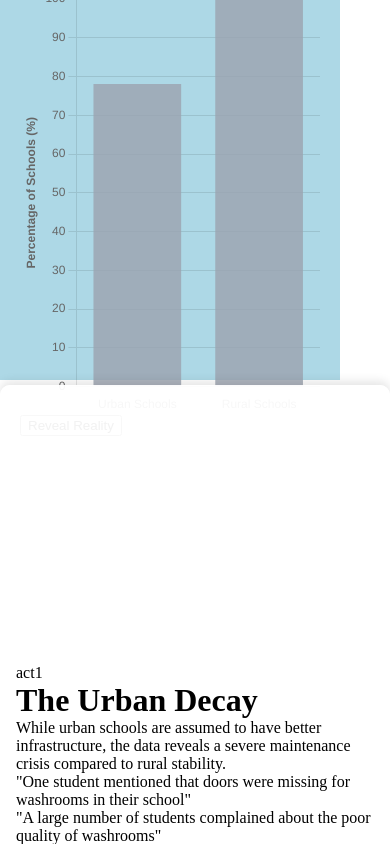
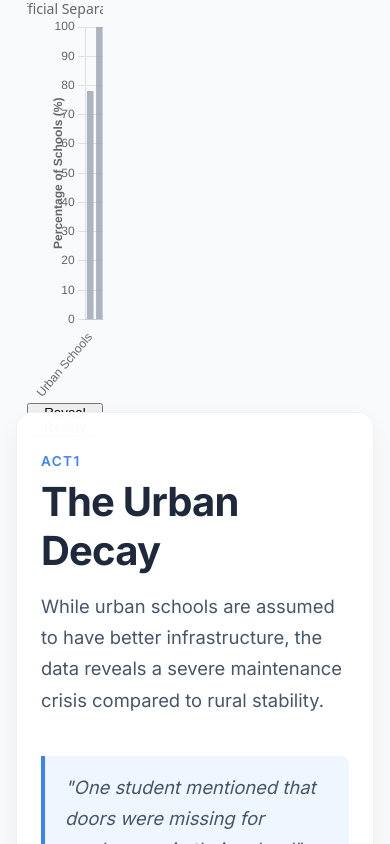
Before and after one commit to JaivirajSingh/edu-research-dashboard, a React (Vite) app: page / in a window 390 px wide. Shown: the top 844 px of the page. Built offline with nearby package versions, Linux system fonts and the light colour scheme.

Commit message:
Change css

```diff
--- a/src/App.css
+++ b/src/App.css
@@ -1,28 +1,78 @@
+/*Import a Professional Font */
+@import url('https://fonts.googleapis.com/css2?family=Inter:wght@300;400;600;700&display=swap');
+
 * {
     margin: 0;
+    padding: 0;
+    box-sizing: border-box;
 }
 
+body {
+    font-family: 'Inter', sans-serif;
+    background-color: #f8fafc;
+    color: #0f172a;
+}
+
+/*The Main Layout */
 .master {
     display: grid;
     grid-template-columns: 1fr 1fr;
     align-items: start;
-    gap: 5px;
-    max-width: 100vw;
+    gap: 2rem;
+    max-width: 1200px; /* Constrain the width on massive monitors */
+    margin: 0 auto; /* Center the whole dashboard */
 }
 
+/*Narrative Column */
 .left {
-    padding: 1rem;
+    padding: 2rem;
 }
 
+/*Floating Narrative Cards */
 .story-section {
-    min-height: 100vh; /* Forces each act to be a full screen tall */
+    min-height: 100vh;
     display: flex;
     flex-direction: column;
     justify-content: center;
     padding-bottom: 20vh;
-    margin: 10px;
 }
 
+.story-section h1 {
+    font-size: 2.5rem;
+    font-weight: 700;
+    margin-bottom: 1rem;
+    color: #1e293b;
+    letter-spacing: -0.02em;
+}
+
+.story-section p {
+    font-size: 1.15rem;
+    line-height: 1.7; /* Crucial for reading long paragraphs */
+    color: #475569;
+    margin-bottom: 1.5rem;
+}
+
+.story-section blockquote {
+    border-left: 4px solid #3b82f6;
+    padding-left: 1.25rem;
+    margin-top: 1rem;
+    font-style: italic;
+    color: #64748b;
+    background: #eff6ff;
+    padding: 1rem 1.25rem;
+    border-radius: 0 8px 8px 0;
+}
+
+.story-section span {
+    text-transform: uppercase;
+    font-weight: 600;
+    font-size: 0.85rem;
+    color: #3b82f6;
+    letter-spacing: 0.1em;
+    margin-bottom: 0.5rem;
+}
+
+/*Chart Column */
 .right {
     position: sticky;
     top: 0;
@@ -30,9 +80,9 @@
     display: flex;
     align-items: center;
     justify-content: center;
-    background-color: lightblue;
 }
 
+/*Mobile Responsiveness */
 @media screen and (max-width: 768px) {
     .master {
         display: flex;
@@ -44,6 +94,8 @@
         height: 45vh;
         top: 0;
         z-index: 1;
+        background-color: #f8fafc;
+        padding-top: 1rem;
     }
 
     .left {
@@ -53,13 +105,17 @@
     }
 
     .story-section {
-        background-color: rgba(255, 255, 255, 0.95);
-        margin: 0;
-        padding: 2rem 1rem;
-        min-height: 80vh;
-        justify-content: center;
-        margin-bottom: 50vh;
-        border-radius: 10px;
-        box-shadow: 0 -4px 10px rgba(0, 0, 0, 0.1);
+        background-color: rgba(255, 255, 255, 0.98);
+        margin: 0 1rem; /* Better edge spacing on mobile */
+        padding: 2.5rem 1.5rem;
+        min-height: auto; /* Shrink to fit content on mobile */
+        margin-bottom: 60vh;
+        border-radius: 16px;
+        box-shadow: 0 10px 25px rgba(0, 0, 0, 0.05);
+        border: 1px solid rgba(0,0,0,0.05);
+    }
+
+    .story-section:last-child {
+        margin-bottom: 20vh;
     }
 }
```
